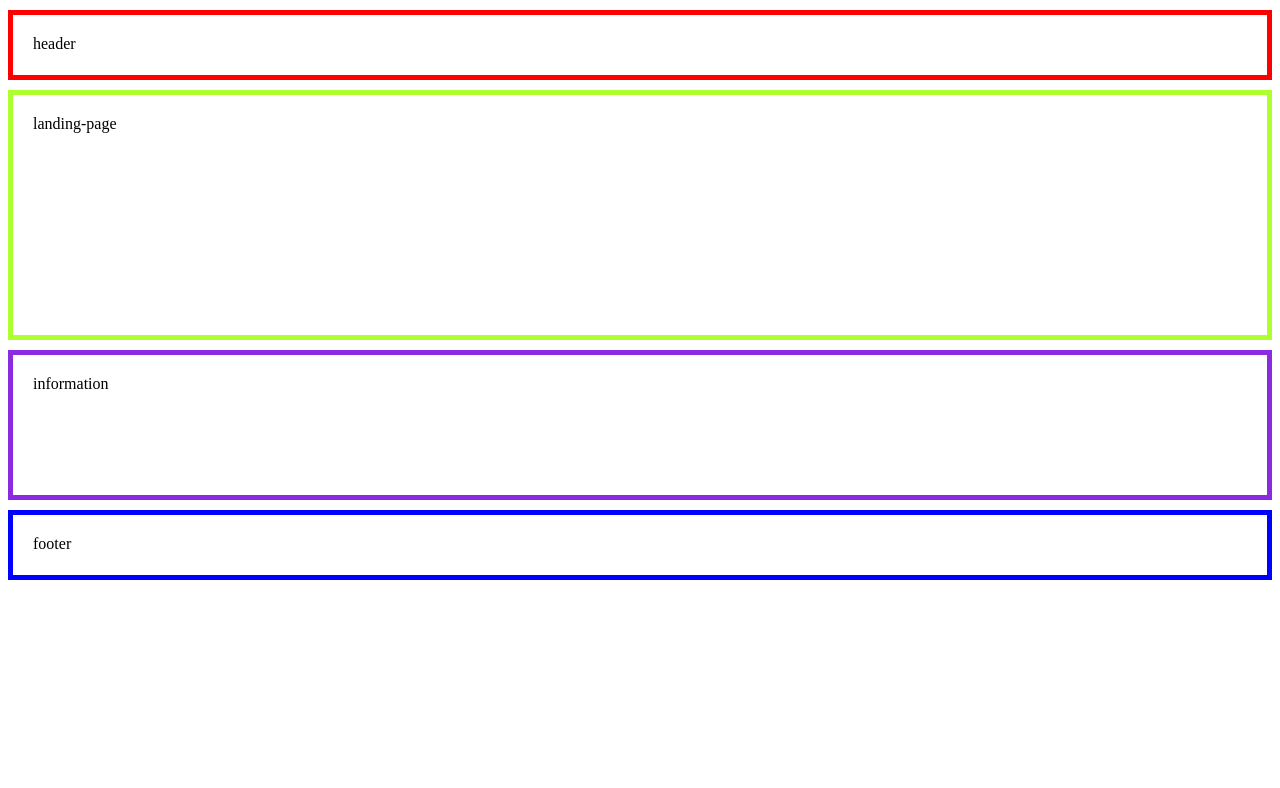
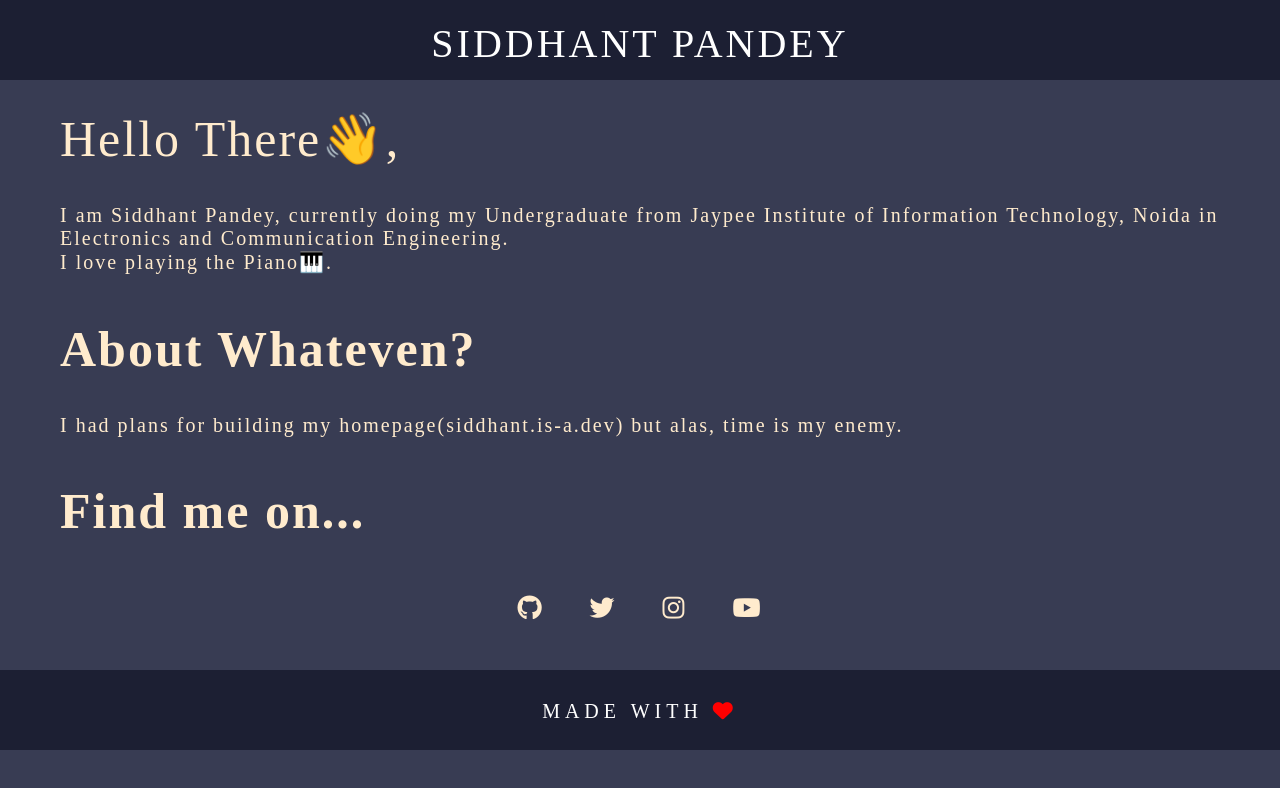
Before and after one commit to siddhant094/personal-website, a plain HTML site: page index.html in a window 1280 px wide. Drawn offline with Linux system fonts and the light colour scheme.

Commit message:
made my first personal website

```diff
--- a/index.html
+++ b/index.html
@@ -1,14 +1,42 @@
 <!DOCTYPE html>
+<html>
 
-<html>
 <head>
     <link rel="stylesheet" href="styles.css">
+    <script src="https://kit.fontawesome.com/5cab96e370.js" crossorigin="anonymous"></script>
     <title>Siddhant Pandey</title>
 </head>
+
 <body>
-<div class="header">header</div>
-<div class="landing-page">landing-page</div>
-<div class="information">information</div>
-<div class="footer">footer</div>
+    <div class="header">Siddhant Pandey</div>
+    <div class="landing-page">
+        <div class="hello">Hello There👋,</div> <br><br>
+        <div class="intro">
+            I am Siddhant Pandey, currently doing my Undergraduate from Jaypee
+            Institute of Information Technology, Noida in Electronics and
+            Communication Engineering.<br>I love playing the Piano🎹.</div>
+
+    </div>
+    <div class="information">
+        <b>
+            <div class=text>About Whateven?</div>
+        </b><br><br>
+        <div class="intro">
+            I had plans for building my homepage(siddhant.is-a.dev) but alas, time is my enemy.
+        </div>
+        <div class="find-me"><b>Find me on...</b></div><br><br>
+        <div class="social-media">
+            <a href="https://github.com/siddhant094" target="_blank" title="Github" alt="github">
+                <i class="fab fa-github"></i></a>
+            <a href="https://twitter.com/siddhanttp" target="_blank" title="Github" alt="twitter">
+                <i class="fab fa-twitter"></i></a>
+            <a href="https://instagram.com/siddhant094" target="_blank" title="Github" alt="instagram">
+                <i class="fab fa-instagram"></i></a>
+            <a href="https://www.youtube.com/channel/UCtlVtZn-NXks3VolFaU0Ykw" target="_blank" title="Github" alt="youtube">
+                <i class="fab fa-youtube"></i></a>
+        </div>
+    </div>
+    <div class="footer">MADE WITH <i class="fas fa-heart"></i></div>
 </body>
+
 </html>
--- a/styles.css
+++ b/styles.css
@@ -1,47 +1,77 @@
 /* Body start */
-
+body {
+    margin: 0px;
+    background-color: #383c53;
+}
 /* Body end */
 /* header start */
 .header {
-    border-width: 5px;
-    border-color: red;
-    height: 20px;
-    width: inherit;
-    border-style: solid;
+    background-color: rgb(28, 31, 51);
+    height: 40px;
     padding: 20px;
-    margin: 10px 0;
+    font-family: rockwell;
+    color: white;
+    text-align: center;
+    letter-spacing: 3px;
+    text-transform: uppercase;
+    font-size: 40px;
 }
 /* Header End */
 /* landing-page start */
 .landing-page {
-    border-width: 5px;
-    border-color: greenyellow;
-    height: 200px;
-    width: inherit;
-    border-style: solid;
-    padding: 20px;
-    margin: 10px 0;
+    color: blanchedalmond;
+    height: 150px;
+    padding:  30px 60px;
+    font-family: rockwell;
+    letter-spacing: 2px;
+}
+.hello {
+    font-size: 50px;
+}
+.intro {
+    font-size: 20px;
 }
 /* landing-page end */
 /* information start */
 .information {
-    border-width: 5px;
-    border-color: blueviolet;
-    height: 100px;
-    width: inherit;
-    border-style: solid;
+    height: 300px;
+    padding:  30px 60px;
+    font-family: rockwell;
+    color: blanchedalmond;
+    letter-spacing: 2px;
+    margin-bottom: 20px;
+}
+.text {
+    font-size: 50px;
+}
+.find-me {
+    margin-top: 45px;
+    font-size: 50px;
+}
+.fab {
+    font-size: 25px;
     padding: 20px;
-    margin: 10px 0;
+    color: blanchedalmond;
+}
+.social-media {
+    text-align: center;
+        text-decoration: none;
+
 }
 /* information end */
 /* footer start */
 .footer {
-    border-width: 5px;
-    border-color: blue;
     height: 20px;
-    width: inherit;
-    border-style: solid;
-    padding: 20px;
-    margin: 10px 0;
+    background-color: rgb(28, 31, 51);
+    padding: 30px;
+    color: white;
+    text-align: center;
+    font-family: rockwell;
+    font-size: 20px;
+    letter-spacing: 5px;
+}
+.fas {
+    height: 5px;
+    color: red;
 }
 /* footer end */
```
Also changed, not shown: Heart.svg (added).
